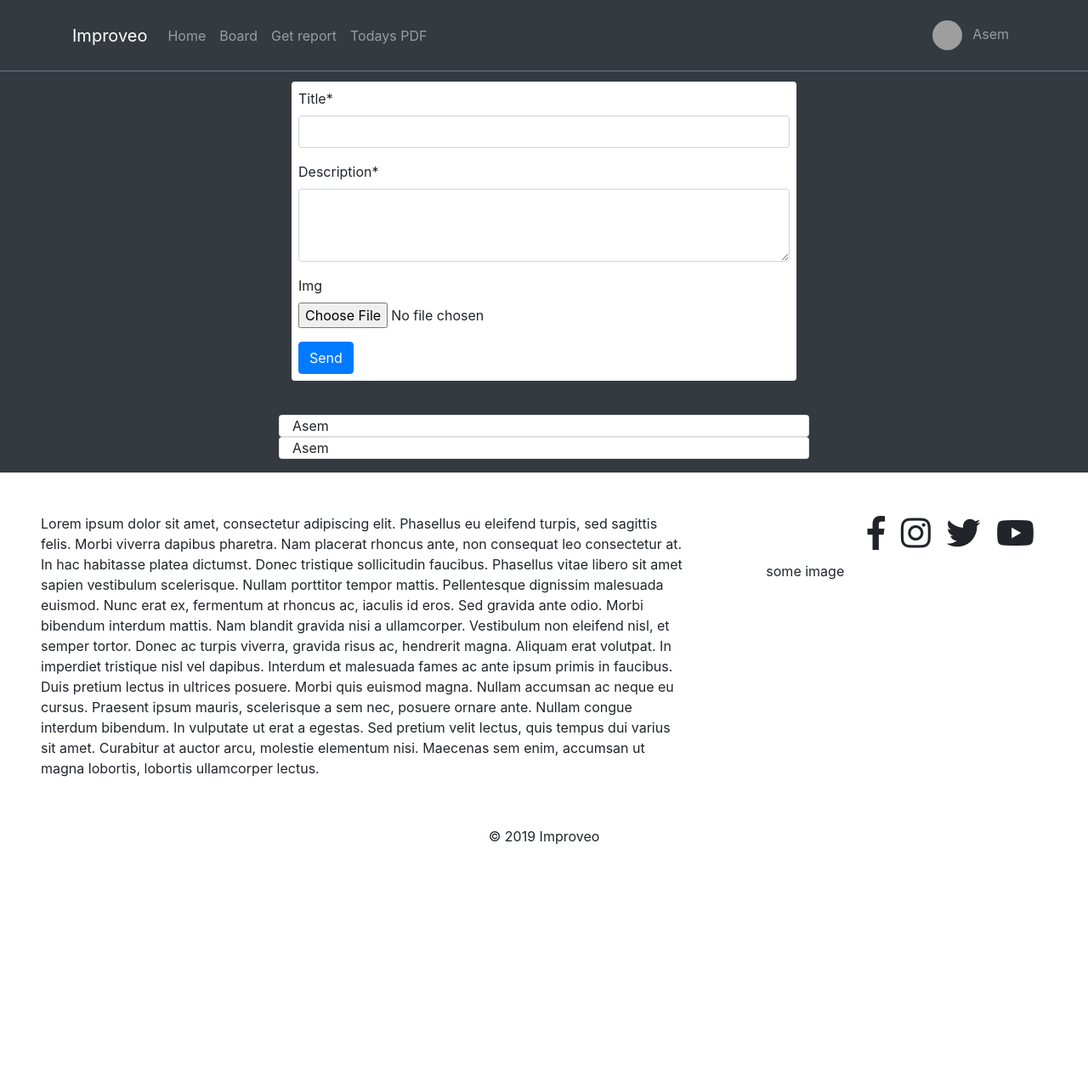
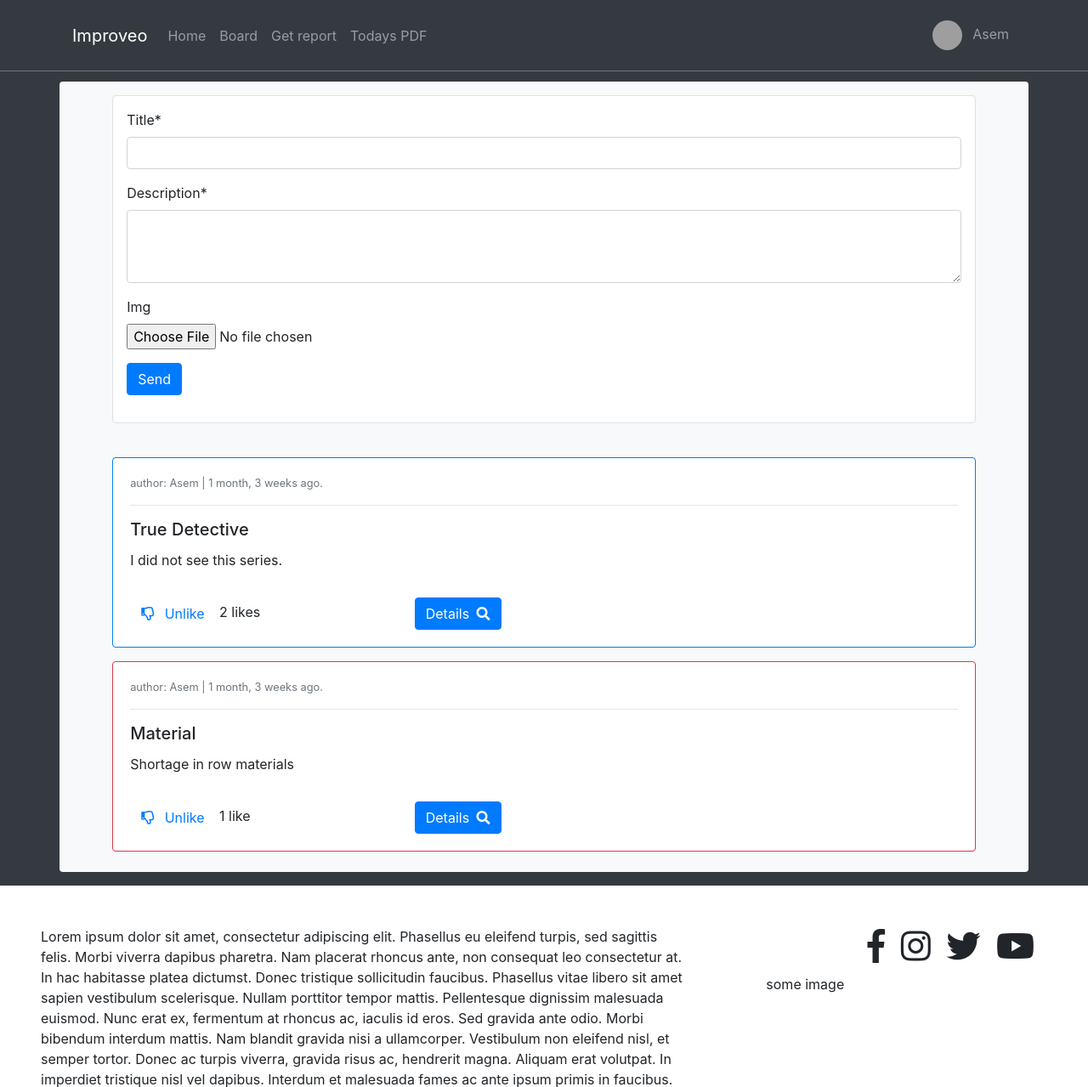
Before and after one commit to AsemAntar/Django-Made-Easy.-Build-an-application-for-companies, a Django app: page /posts/board/ in a window 1280 px wide. Shown: the top 1279 px of the page at 85% size. Before the commit the page ends 994 px from the top, so only its background shows below. Run offline with Django 3.2, Linux system fonts and the light colour scheme; a user stored in the database is signed in; data comes from the database, SQL or seed files in the repository; both versions use the stored data as it was after the commit; some libraries are stand-ins or nearby versions; grey boxes are pictures that could not be loaded.

Commit message:
adding like view

```diff
--- a/src/posts/admin.py
+++ b/src/posts/admin.py
@@ -7,7 +7,7 @@ class ProblemPostAdmin(admin.ModelAdmin):
     list_display = [
         '__str__', 'author', 'num_likes', 'created'
     ]
-    fields = ('author', 'report', 'problem_reported', )
+    fields = ('author', 'report', 'problem_reported', 'liked', )
     list_display_links = ('__str__', 'author', )
     list_filter = ('created', )
     search_fields = ('author__user__username', )
@@ -20,7 +20,6 @@ class GeneralPostAdmin(admin.ModelAdmin):
     list_display = [
         '__str__', 'author', 'num_likes', 'created'
     ]
-    exclude = ('liked',)
 
     class Meta:
         model = GeneralPost
--- a/src/posts/models.py
+++ b/src/posts/models.py
@@ -6,6 +6,12 @@ from django.db import models
 
 from profiles.models import Profile
 from reports.models import Report, ProblemReported
+
+
+LIKES_CHOICES = (
+    ('Like', 'Like'),
+    ('Unlike', 'Unlike'),
+)
 
 
 class PostManager(models.Manager):
@@ -60,3 +66,15 @@ class GeneralPost(Post):
     class Meta:
         verbose_name = 'General Post'
         verbose_name_plural = 'General Posts'
+
+
+class Like(models.Model):
+    user = models.ForeignKey(Profile, on_delete=models.CASCADE)
+    post = models.ForeignKey(Post, on_delete=models.CASCADE)
+    value = models.CharField(
+        max_length=10, choices=LIKES_CHOICES, default="Like")
+    created = models.DateTimeField(auto_now_add=True)
+    updated = models.DateTimeField(auto_now=True)
+
+    def __str__(self):
+        return f"{self.post} was {self.value}d"
--- a/src/posts/templates/posts/board.html
+++ b/src/posts/templates/posts/board.html
@@ -3,8 +3,9 @@
 {% block title %} Board{% endblock title %}
 
 {% block content %}
-    <div class="col-6 mx-auto">
-        <form action="" method="post" class="form-group bg-white rounded p-2">
+    <div class="container bg-light p-3 pb-4 rounded">
+        <div class="col-11 mx-auto border rounded  bg-white rounded p-3">
+            <form action="" method="post" enctype="multipart/form-data" class="form-group" autocomplete="off">
                 {% csrf_token %}
                 {{ form|crispy }}
                 <button type="submit" class="btn btn-primary">Send</button>
@@ -12,8 +13,57 @@
         </div>
         <br>
         {% for post in object_list %}
-        <div class="col-6 mx-auto card">
-            {{ post.author }}
+            {% if post.problem_reported %}
+                <div class="col-11 mx-auto card card-body mt-3 border border-danger">
+                    <small class="text-muted">
+                        author: {{ post.problem_reported.user }} | {{ post.problem_reported.created|timesince }} ago.
+                    </small>
+                    <hr>
+                    <h5 class="card-title">{{ post.problem_reported.category }}</h5>
+                    <p class="card-text">{{ post.problem_reported.description }}</p>
+            {% else %}
+                <div class="col-11  mx-auto card card-body mt-3 border border-primary">
+                    {% if post.image %}
+                        <div class="mb-3">
+                            <img src="{{ post.image.url }}" alt="post image" class="w-100">
                         </div>
+                    {% endif %}
+                    <small class="text-muted">
+                        author: {{ post.author }} | {{ post.created|timesince }} ago.
+                    </small>
+                    <hr>
+                    <h5 class="card-title">{{ post.title }}</h5>
+                    <p class="card-text">{{ post.description }}</p>
+            {% endif %}
+                    <div class="row mt-3">
+                        <div class="col-4">
+                            <form action="{% url 'posts:post_like' %}" method="post">
+                                {% csrf_token %}
+                                <input type="hidden" name="post_id" value="{{ post.id }}">
+
+                                {% if profile not in post.liked.all %}
+                                    <button type="submit" class="btn btn-link">
+                                        <i class="far fa-thumbs-up"></i>
+                                        <span class="ml-2">Like</span>
+                                    </button>
+                                {% else %}
+                                    <button type="submit" class="btn btn-link">
+                                        <i class="far fa-thumbs-down"></i>
+                                        <span class="ml-2">Unlike</span>
+                                    </button>
+                                {% endif %}
+                                <span>{{ post.liked.all.count }} like{{ post.liked.all.count|pluralize }}</span>
+                            </form>
+                        </div>
+                        <div class="col-4">
+                            <a href="" class="btn btn-primary">
+                                <span class="">
+                                    Details <i class="fas fa-search ml-1"></i>
+                                </span>
+                            </a>
+                        </div>
+                    </div>
+                </div> <!-- end card -->
         {% endfor %}
+    </div>
 {% endblock content %}
--- a/src/posts/urls.py
+++ b/src/posts/urls.py
@@ -5,4 +5,6 @@ from . import views
 app_name = "posts"
 urlpatterns = [
     path('board/', views.PostCreateView.as_view(), name='post_list'),
+    path('like/', views.like_post, name='post_like'),
+
 ]
--- a/src/posts/views.py
+++ b/src/posts/views.py
@@ -1,11 +1,12 @@
 from itertools import chain
 
-from django.shortcuts import render
+from django.shortcuts import render, redirect
 from django.urls import reverse_lazy
 from django.views.generic import CreateView
 
 from .forms import PostForm
-from .models import ProblemPost, GeneralPost
+from .models import ProblemPost, GeneralPost, Post, Like
+from profiles.models import Profile
 
 
 class PostCreateView(CreateView):
@@ -20,3 +21,26 @@ class PostCreateView(CreateView):
         context = super().get_context_data(**kwargs)
         context["object_list"] = qs
         return context
+
+
+def like_post(request):
+    user = request.user
+    profile = Profile.objects.get(user=user)
+
+    if request.method == 'POST':
+        post_id = request.POST.get('post_id')
+        post = Post.objects.get(id=post_id)
+
+        if profile in post.liked.all():
+            post.liked.remove(profile)
+        else:
+            post.liked.add(profile)
+
+    like, created = Like.objects.get_or_create(user=profile, post_id=post_id)
+    if not created:
+        if Like.value == "Like":
+            Like.value = "Unlike"
+        else:
+            Like.value = "Like"
+    like.save()
+    return redirect('posts:post_list')
--- a/src/templates/navbar.html
+++ b/src/templates/navbar.html
@@ -11,7 +11,7 @@
                     <a class="nav-link" href="{% url 'reports:home' %}">Home</a>
                 </li>
                 <li class="nav-item">
-                    <a class="nav-link" href="">Board</a>
+                    <a class="nav-link" href="{% url 'posts:post_list' %}">Board</a>
                 </li>
                 <li class="nav-item">
                     <a class="nav-link" href="{% url 'reports:select_report' %}">Get report</a>
```
Also changed, not shown: src/db.sqlite3, src/posts/migrations/0002_like.py (added). Lines whose indentation alone changed are shown as unchanged.
